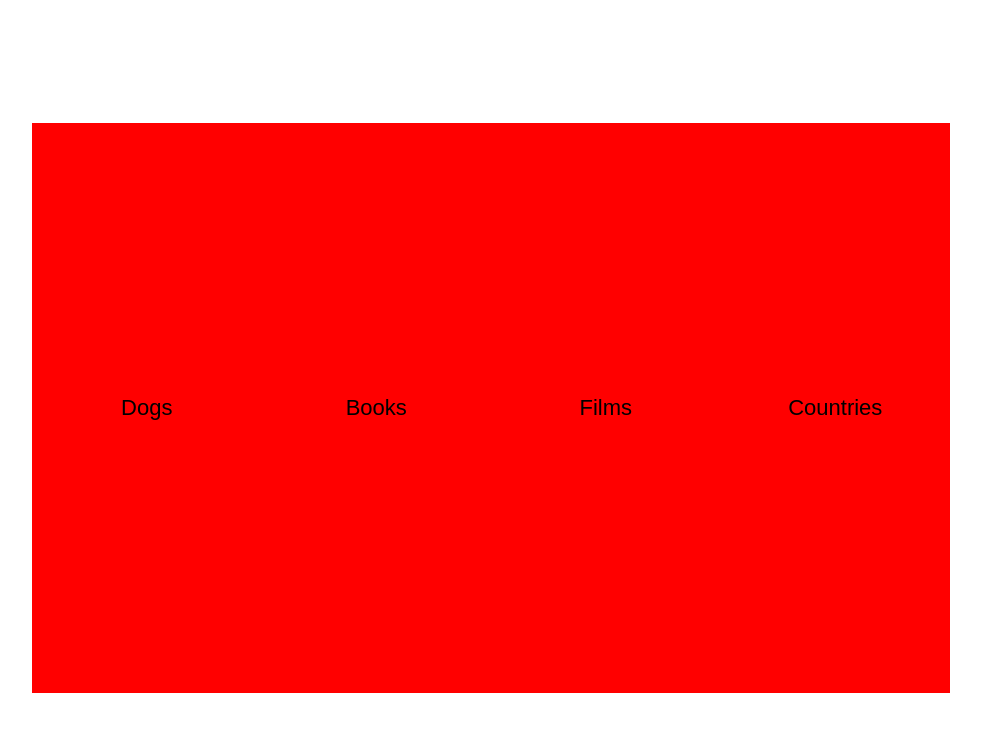
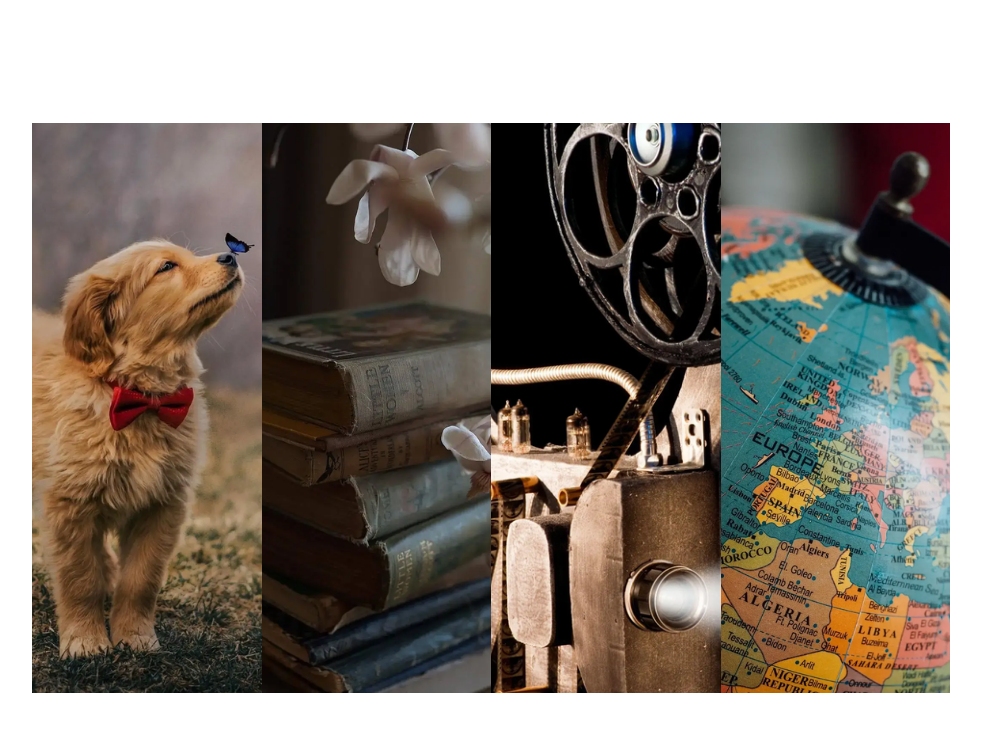
Before and after one commit to GrigorHarutyunian/team-project, a plain HTML site: page index.html in a window 1280 px wide. Shown: the whole page, without its empty margins (149-1130 px from the left). Drawn offline with Linux system fonts and the light colour scheme.

Commit message:
new pictures and styles

```diff
--- a/index.html
+++ b/index.html
@@ -10,10 +10,10 @@
 </head>
 <body>
     <div class="menuParentDiv">
-       <div class="divForAhref"><a class="menuA">Dogs</a></div>
-       <div class="divForAhref" > <a class="menuA">Books</a></div>
-        <div class="divForAhref"><a class="menuA">Films</a></div>
-        <div class="divForAhref"><a class="menuA">Countries</a></div>
+        <div class="divForAhref"><a class="menuA"><img src="images/dog.png" alt="dog"></a></div>
+        <div class="divForAhref" > <a class="menuA"><img src="images/book.png" alt="book"></a></div>
+        <div class="divForAhref"><a class="menuA"><img src="images/film.png" alt="film"></a></div>
+        <div class="divForAhref"><a class="menuA"><img src="images/country.png" alt="country"></a></div>
     </div>
     <script src="script.js"></script>
 </body>
--- a/style.css
+++ b/style.css
@@ -10,7 +10,6 @@ body{
     overflow: hidden;
 }
 .menuParentDiv{
-    background: red;
     height: 75%;
     width: 75%;
     display: flex;
@@ -20,9 +19,21 @@ body{
     align-items: center;
 }
 .divForAhref{
- flex-basis: 25%;
+ width: 25%;
  text-align: center;
  font-size: 22px;
  font-family: fantasy;
-
+ height: 100%;
 }
+.menuA{
+    display: block;
+    width: 100%;
+    height: 100%;
+    overflow: hidden;
+}
+.menuA img{
+    height: 100%;
+    width: 100%;
+    display: block;
+    object-fit: cover;
+}
```
Also changed, not shown: images/book.png (added), images/country.png (added), images/dog.png (added), images/film.png (added).
